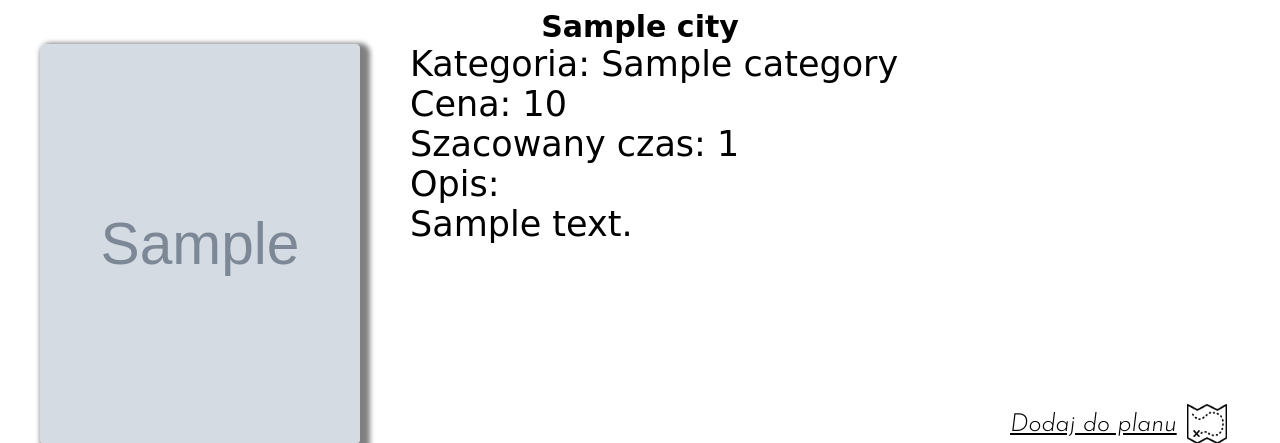
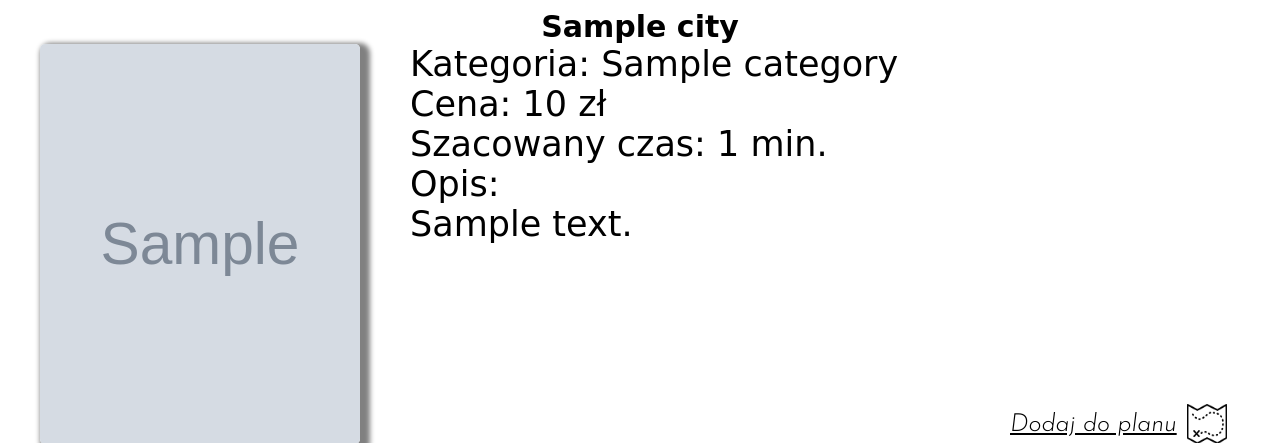
Before and after one commit to Dylaixo/DjangoProjekt, a Django app: page /attractions/single_attraction/1 in a window 1280 px wide. Shown: the part 192-635 px from the top of the page. Run offline with Django 4.2, Linux system fonts and the light colour scheme; tables that the repository leaves empty hold one stand-in row (values such as "Sample post"); grey boxes marked "Sample" are stand-in pictures; some web fonts are replaced.

Commit message:
nw w sumie cos tam zrobilem mini modyfikacje

```diff
--- a/templates/main/cart.html
+++ b/templates/main/cart.html
@@ -13,7 +13,7 @@
     	{{map.script.render|safe}}
   	</script>
 	{% endif %}
-    <h1>Czas:{{ time }} sec</h1>
+    <h1>Czas:{{ time }} min.</h1>
     <h1>Cena:{{ price }}</h1>
     {% if del %}
     <form action="#" method="get">
@@ -25,6 +25,7 @@
         <img src="/{{attraction.image}}">
         <p>Miasto: {{ attraction.city }}</p>
         <p>Szacowany czas: {{ attraction.time }} min</p>
+        <p>Cena wstępu: {{ attraction.price }} zł</p>
         {% if del %}
             <form action="#" method="get">
                 <input type="hidden" value="{{ attraction.id }}" name="attraction_id">
--- a/templates/main/single_attraction.html
+++ b/templates/main/single_attraction.html
@@ -16,8 +16,8 @@
         <img class="photo" src="/{{attraction.image}}">
             <div class="about">
         <p>Kategoria: {{ attraction.category }}</p>
-        <p>Cena: {{ attraction.price }}</p>
-        <p>Szacowany czas: {{ attraction.time }}</p>
+        <p>Cena: {{ attraction.price }} zł</p>
+        <p>Szacowany czas: {{ attraction.time }} min.</p>
        <div class="desc">
            <span>Opis:</span>
            <p>{{ attraction.desc }}</p>
```
